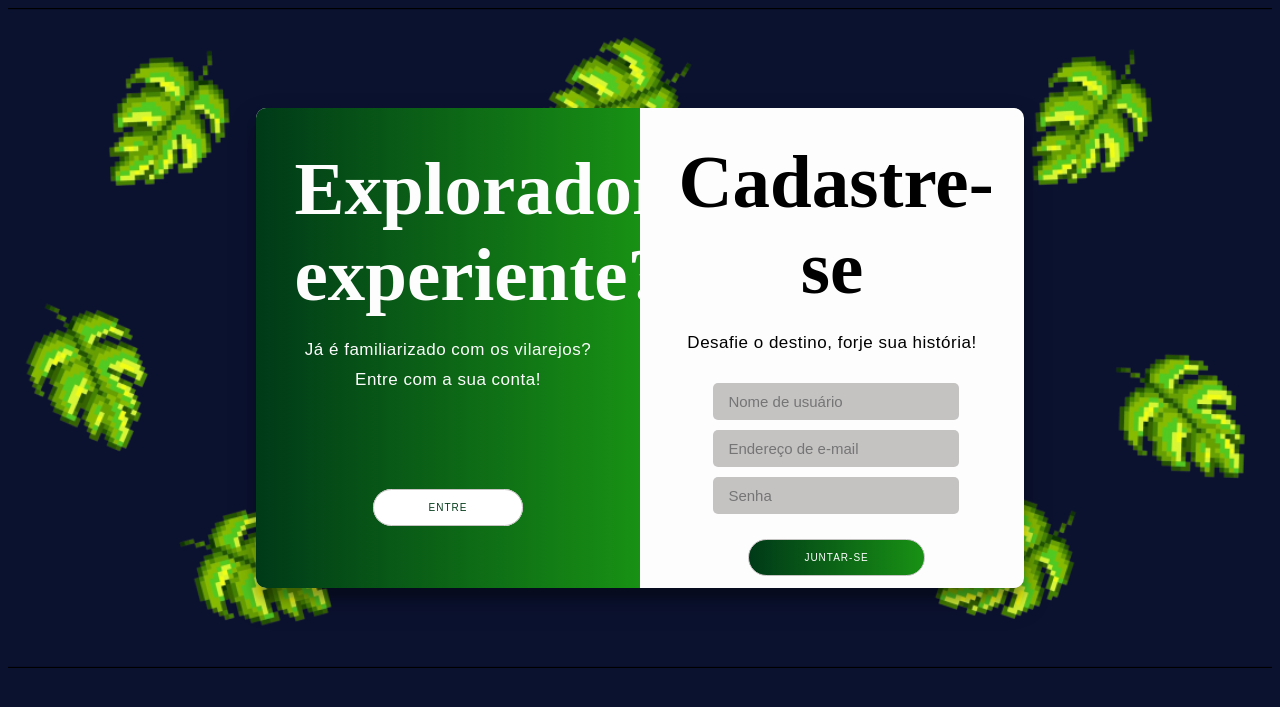
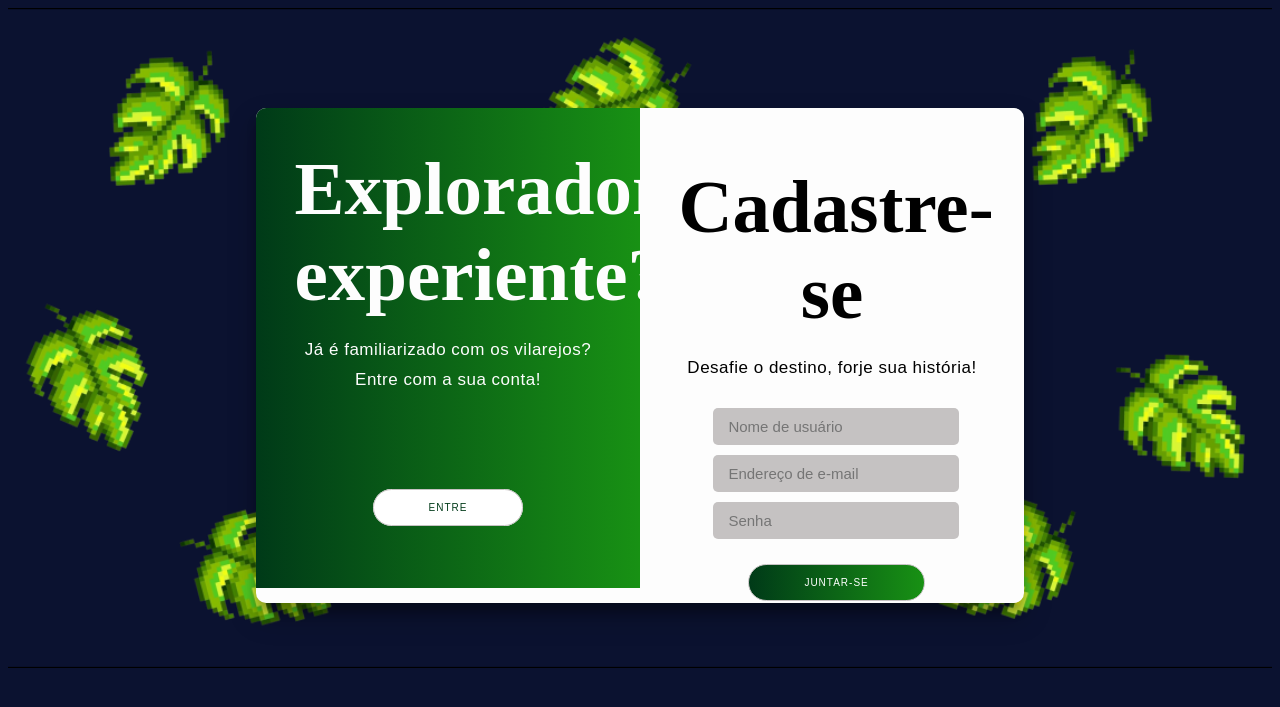
Before and after one commit to Nicole-Medina/login-cadastro, a PHP site: page /login-cadastro/cadastro.php in a window 1280 px wide. Shown: the top 707 px of the page. Run offline with PHP 8.4, Linux system fonts and the light colour scheme; some web fonts are replaced.

Commit message:
feat: add shortcut icon nas paginas, melhoria css cadastro

```diff
--- a/cadastro.php
+++ b/cadastro.php
@@ -78,6 +78,7 @@ if ($_SERVER["REQUEST_METHOD"] == "POST") {
     <meta charset="UTF-8">
     <meta name="viewport" content="width=device-width, initial-scale=1.0">
     <title>Cadastrar</title>
+    <link rel="shortcut icon" type="image/png" href="Parallax/icon_sheet.png">
     <link rel="stylesheet" type="text/css" href="style.css">
 </head>
 <body>
@@ -128,14 +129,23 @@ if ($_SERVER["REQUEST_METHOD"] == "POST") {
     <!-- Script que realiza o funcionamento do efeito parallax -->
     <script type="text/javascript">
         document.addEventListener("mousemove" , parallax);
+        // quando mousemove ocorre, chama a função parallax
+
         function parallax(e){
             this.querySelectorAll('.layer').forEach(layer => {
+            // seleciona todos .layer e itera sobre cada um com forEach
+
                 const speed = layer.getAttribute('data-speed');
+                // obtém valor dos data-speed, velocidade do efeito
 
                 const x = ( window.innerWidth - e.pageX * speed)/100;
+                // calcula posição horiz. com base no mouse
+
                 const y = ( window.innerHeight - e.pageY * speed)/100;
+                // calcula posição verti. com base no mouse
 
                 layer.style.transform = ` TranslateX( ${x}px ) TranslateY( ${y}px ) `;
+                // aqui é definido a propriedade css transform
             })
         }
     </script>
--- a/hellopage.php
+++ b/hellopage.php
@@ -18,6 +18,7 @@ $nome = $_SESSION["username"];
     <meta charset="UTF-8">
     <meta name="viewport" content="width=device-width, initial-scale=1.0">
     <title>Página inicial</title>
+    <link rel="shortcut icon" type="image/png" href="Parallax/icon_sheet.png">
     <link rel="stylesheet" type="text/css" href="style.css">
     </head>
     <body class="body-initial">
--- a/index.php
+++ b/index.php
@@ -72,6 +72,7 @@ if ($_SERVER["REQUEST_METHOD"] == "POST" && !isset($_POST["logout"])) {
     <meta charset="UTF-8">
     <meta name="viewport" content="width=device-width, initial-scale=1.0">
     <title>Entrar</title>
+    <link rel="shortcut icon" type="image/png" href="Parallax/icon_sheet.png">
     <link rel="stylesheet" type="text/css" href="style.css">
 </head>
 <body>
--- a/style.css
+++ b/style.css
@@ -144,6 +144,9 @@ h1{
     margin: 0;
 }
 
+.entrar {
+    margin-top: 25px;
+}
 
 p{
     font-family: 'Belanosima', sans-serif;
```
Also changed, not shown: Parallax/icon_sheet.png (added).
